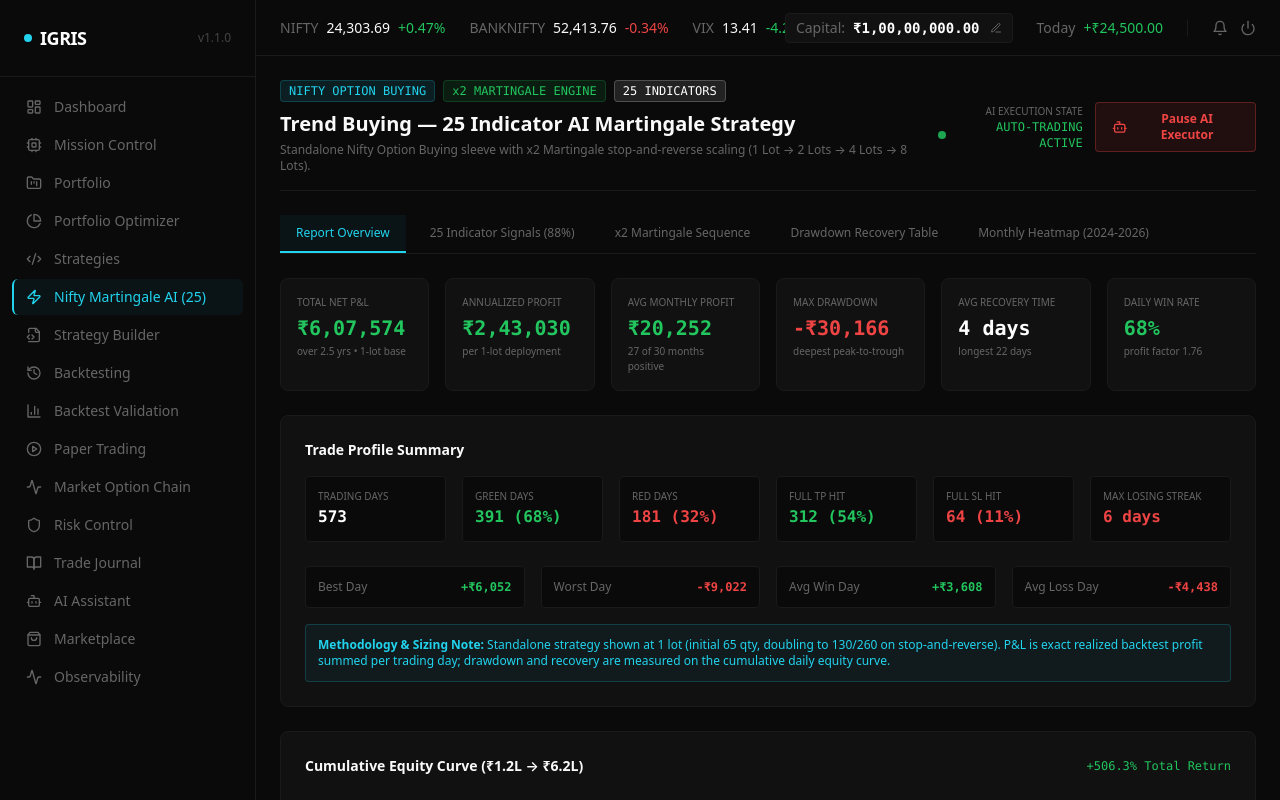
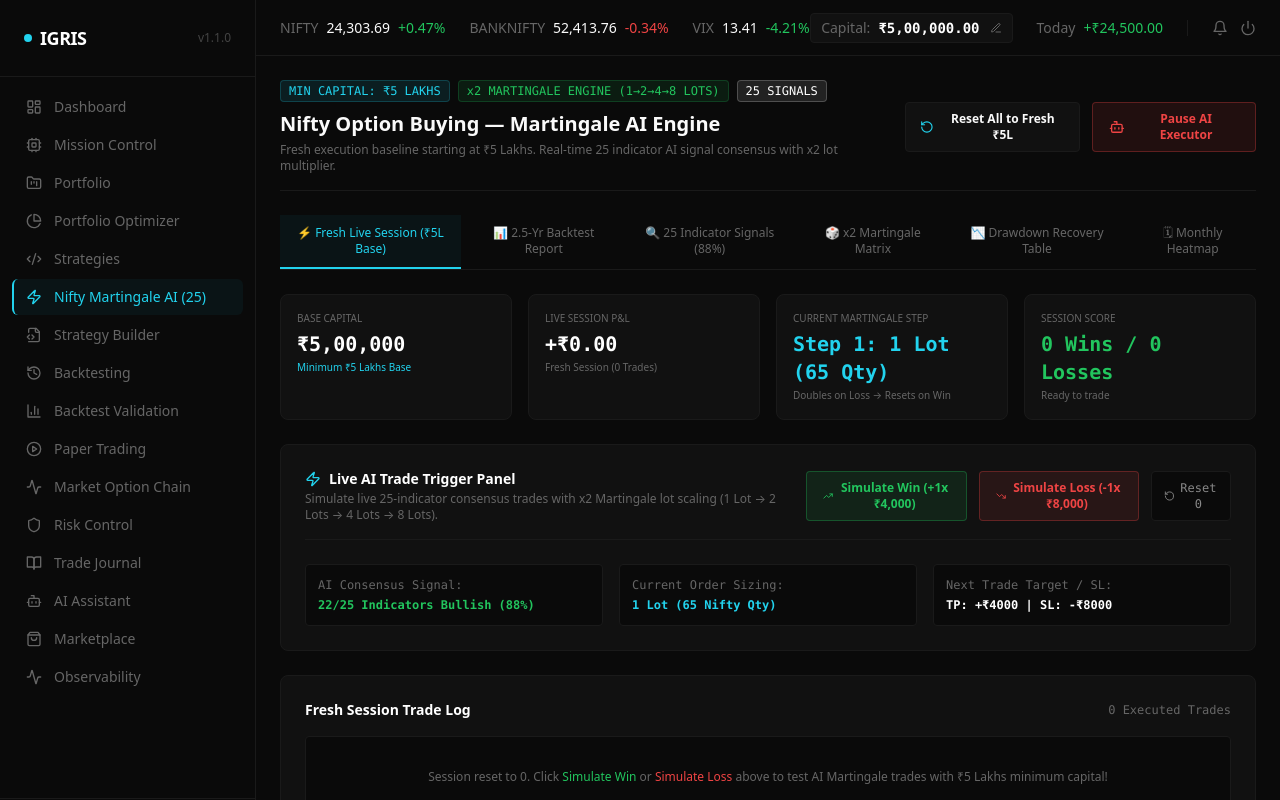
Before and after one commit to Likhith02072005/IGRIS, a Next.js app in the folder frontend/: page /dashboard/strategies/nifty-martingale in a window 1280 px wide. Shown: the top 800 px of the page. Built offline with nearby package versions, Linux system fonts and the light colour scheme; sample sign-in values are in the browser's storage.

Commit message:
Update capital default to 5L and add fresh session reset mode with live trade simulator

```diff
--- a/frontend/src/app/dashboard/strategies/nifty-martingale/page.tsx
+++ b/frontend/src/app/dashboard/strategies/nifty-martingale/page.tsx
@@ -2,10 +2,11 @@
 
 import React, { useState, useEffect } from 'react';
 import Link from 'next/link';
+import { useCapitalStore } from '../../../../store/capital';
 import {
   TrendingUp, TrendingDown, ShieldAlert, Zap, Activity, CheckCircle2,
   RefreshCw, Layers, Sliders, Calendar, ArrowUpRight, ArrowDownRight, Bot,
-  Info, Award, PlayCircle, Lock
+  Info, Award, PlayCircle, Lock, RotateCcw, Play, Plus, X
 } from 'lucide-react';
 
 interface IndicatorSignal {
@@ -17,6 +18,19 @@
   signal: 'BULLISH' | 'BEARISH' | 'NEUTRAL';
   weight: number;
   description: string;
+}
+
+interface SimulatedTrade {
+  id: string;
+  time: string;
+  action: 'BUY 24300 CE' | 'BUY 24200 PE';
+  step: number;
+  lots: number;
+  qty: number;
+  entryPrice: number;
+  exitPrice: number;
+  pnl: number;
+  result: 'WIN' | 'LOSS';
 }
 
 const INDICATORS_25: IndicatorSignal[] = [
@@ -48,18 +62,69 @@
 ];
 
 export default function NiftyMartingaleStrategyPage() {
-  const [activeTab, setActiveTab] = useState<'OVERVIEW' | 'SIGNALS' | 'MARTINGALE' | 'DRAWDOWN' | 'HEATMAP'>('OVERVIEW');
-  const [martingaleStep, setMartingaleStep] = useState<number>(1);
+  const { capital, setCapital } = useCapitalStore();
+  const [activeTab, setActiveTab] = useState<'LIVE_EXECUTION' | 'OVERVIEW' | 'SIGNALS' | 'MARTINGALE' | 'DRAWDOWN' | 'HEATMAP'>('LIVE_EXECUTION');
   const [isAutoExecuting, setIsAutoExecuting] = useState<boolean>(true);
-  const [lastExecutedTime, setLastExecutedTime] = useState<string>('09:45 AM');
 
-  // Calculate AI Signal Consensus
-  const totalWeight = INDICATORS_25.reduce((a, b) => a + b.weight, 0);
-  const bullishWeight = INDICATORS_25.filter(i => i.signal === 'BULLISH').reduce((a, b) => a + b.weight, 0);
-  const consensusPercentage = Math.round((bullishWeight / totalWeight) * 100);
+  // Live Fresh Session States (Reset to 0 Mode)
+  const [sessionPnL, setSessionPnL] = useState<number>(0);
+  const [currentStep, setCurrentStep] = useState<number>(1); // 1, 2, 3, 4
+  const [trades, setTrades] = useState<SimulatedTrade[]>([]);
+  const [winCount, setWinCount] = useState<number>(0);
+  const [lossCount, setLossCount] = useState<number>(0);
 
-  // Martingale Lot Sequence Helper
-  const getMartingaleLots = (step: number) => Math.pow(2, step - 1); // 1, 2, 4, 8
+  // Auto-set capital to min 5L if not set
+  useEffect(() => {
+    if (capital < 500000) {
+      setCapital(500000);
+    }
+  }, [capital, setCapital]);
+
+  // Martingale Lot Helper
+  const currentLots = Math.pow(2, currentStep - 1); // Step 1: 1 lot, Step 2: 2 lots, Step 3: 4 lots, Step 4: 8 lots
+  const currentQty = currentLots * 65;
+
+  // Execute Simulated Trade
+  const handleSimulateTrade = (outcome: 'WIN' | 'LOSS') => {
+    const timeStr = new Date().toLocaleTimeString();
+    const isWin = outcome === 'WIN';
+    const tradePnl = isWin ? 4000 * currentLots : -8000 * currentLots;
+
+    const newTrade: SimulatedTrade = {
+      id: `trade_${Date.now()}`,
+      time: timeStr,
+      action: 'BUY 24300 CE',
+      step: currentStep,
+      lots: currentLots,
+      qty: currentQty,
+      entryPrice: 120.0,
+      exitPrice: isWin ? 120.0 + (4000 / currentQty) : Math.max(10, 120.0 - (8000 / currentQty)),
+      pnl: tradePnl,
+      result: isWin ? 'WIN' : 'LOSS',
+    };
+
+    setTrades(prev => [newTrade, ...prev]);
+    setSessionPnL(prev => prev + tradePnl);
+
+    if (isWin) {
+      setWinCount(prev => prev + 1);
+      // Reset Martingale back to Step 1 on Win
+      setCurrentStep(1);
+    } else {
+      setLossCount(prev => prev + 1);
+      // Double lots on loss (up to max Step 4 / 8 Lots)
+      setCurrentStep(prev => Math.min(4, prev + 1));
+    }
+  };
+
+  // Reset Session to Fresh 0
+  const handleResetSession = () => {
+    setSessionPnL(0);
+    setCurrentStep(1);
+    setTrades([]);
+    setWinCount(0);
+    setLossCount(0);
+  };
 
   return (
     <div className="space-y-6">
@@ -69,32 +134,34 @@
         <div>
           <div className="flex items-center gap-2">
             <span className="px-2 py-0.5 rounded bg-[#22d3ee]/10 text-[#22d3ee] font-mono text-xs border border-[#22d3ee]/20">
-              NIFTY OPTION BUYING
+              MIN CAPITAL: ₹5 LAKHS
             </span>
             <span className="px-2 py-0.5 rounded bg-[#22c55e]/10 text-[#22c55e] font-mono text-xs border border-[#22c55e]/20">
-              x2 MARTINGALE ENGINE
+              x2 MARTINGALE ENGINE (1→2→4→8 LOTS)
             </span>
             <span className="px-2 py-0.5 rounded bg-white/10 text-white font-mono text-xs border border-white/20">
-              25 INDICATORS
+              25 SIGNALS
             </span>
           </div>
           <h1 className="text-xl font-bold text-[#fafafa] mt-2">
-            Trend Buying — 25 Indicator AI Martingale Strategy
+            Nifty Option Buying — Martingale AI Engine
           </h1>
           <p className="text-xs text-[#666] mt-1">
-            Standalone Nifty Option Buying sleeve with x2 Martingale stop-and-reverse scaling (1 Lot → 2 Lots → 4 Lots → 8 Lots).
+            Fresh execution baseline starting at ₹5 Lakhs. Real-time 25 indicator AI signal consensus with x2 lot multiplier.
           </p>
         </div>
 
-        {/* AI Auto Execution Controls */}
+        {/* Reset & AI Controls */}
         <div className="flex items-center gap-3">
-          <div className="text-right">
-            <span className="text-[10px] text-[#666] uppercase block">AI Execution State</span>
-            <span className="text-xs font-mono text-[#22c55e] flex items-center gap-1 justify-end">
-              <span className="w-2 h-2 rounded-full bg-[#22c55e] animate-pulse" />
-              {isAutoExecuting ? 'AUTO-TRADING ACTIVE' : 'PAUSED'}
-            </span>
-          </div>
+          <button
+            onClick={handleResetSession}
+            className="px-3.5 py-2 rounded bg-[#111111] border border-[#1a1a1a] hover:border-[#22d3ee] text-xs font-semibold text-[#fafafa] hover:text-[#22d3ee] flex items-center gap-1.5 transition-all"
+            title="Reset session PnL and trade log to 0"
+          >
+            <RotateCcw className="w-3.5 h-3.5 text-[#22d3ee]" />
+            Reset All to Fresh ₹5L
+          </button>
+
           <button
             onClick={() => setIsAutoExecuting(!isAutoExecuting)}
             className={`px-4 py-2 rounded text-xs font-semibold flex items-center gap-2 transition-colors ${
@@ -112,11 +179,12 @@
       {/* Navigation Tabs */}
       <div className="flex border-b border-[#1a1a1a] gap-2 overflow-x-auto">
         {[
-          { id: 'OVERVIEW', label: 'Report Overview' },
-          { id: 'SIGNALS', label: '25 Indicator Signals (88%)' },
-          { id: 'MARTINGALE', label: 'x2 Martingale Sequence' },
-          { id: 'DRAWDOWN', label: 'Drawdown Recovery Table' },
-          { id: 'HEATMAP', label: 'Monthly Heatmap (2024-2026)' },
+          { id: 'LIVE_EXECUTION', label: '⚡ Fresh Live Session (₹5L Base)' },
+          { id: 'OVERVIEW', label: '📊 2.5-Yr Backtest Report' },
+          { id: 'SIGNALS', label: '🔍 25 Indicator Signals (88%)' },
+          { id: 'MARTINGALE', label: '🎲 x2 Martingale Matrix' },
+          { id: 'DRAWDOWN', label: '📉 Drawdown Recovery Table' },
+          { id: 'HEATMAP', label: '🗓 Monthly Heatmap' },
         ].map(tab => (
           <button
             key={tab.id}
@@ -131,6 +199,161 @@
           </button>
         ))}
       </div>
+
+      {/* TAB 0: FRESH LIVE EXECUTION SESSION (Reset to 0 Mode) */}
+      {activeTab === 'LIVE_EXECUTION' && (
+        <div className="space-y-6">
+
+          {/* Top Session Stats Bar */}
+          <div className="grid grid-cols-2 md:grid-cols-4 gap-4">
+
+            {/* Capital */}
+            <div className="card bg-[#111] border border-[#1a1a1a] p-4 rounded-lg">
+              <span className="text-[10px] text-[#666] uppercase block">Base Capital</span>
+              <span className="text-xl font-bold font-mono text-white block mt-1">
+                ₹{capital.toLocaleString('en-IN')}
+              </span>
+              <span className="text-[10px] text-[#22d3ee] mt-0.5 block">Minimum ₹5 Lakhs Base</span>
+            </div>
+
+            {/* Live Session Net PnL */}
+            <div className="card bg-[#111] border border-[#1a1a1a] p-4 rounded-lg">
+              <span className="text-[10px] text-[#666] uppercase block">Live Session P&L</span>
+              <span className={`text-xl font-bold font-mono block mt-1 ${
+                sessionPnL > 0 ? 'text-[#22c55e]' : sessionPnL < 0 ? 'text-[#ef4444]' : 'text-white'
+              }`}>
+                {sessionPnL >= 0 ? '+' : ''}₹{sessionPnL.toLocaleString('en-IN', { minimumFractionDigits: 2 })}
+              </span>
+              <span className="text-[10px] text-[#666] mt-0.5 block">
+                {trades.length === 0 ? 'Fresh Session (0 Trades)' : `${trades.length} Trades Executed`}
+              </span>
+            </div>
+
+            {/* Current Martingale Lot Sizing */}
+            <div className="card bg-[#111] border border-[#1a1a1a] p-4 rounded-lg">
+              <span className="text-[10px] text-[#666] uppercase block">Current Martingale Step</span>
+              <span className="text-xl font-bold font-mono text-[#22d3ee] block mt-1">
+                Step {currentStep}: {currentLots} Lot ({currentQty} Qty)
+              </span>
+              <span className="text-[10px] text-[#666] mt-0.5 block">Doubles on Loss → Resets on Win</span>
+            </div>
+
+            {/* Win Rate */}
+            <div className="card bg-[#111] border border-[#1a1a1a] p-4 rounded-lg">
+              <span className="text-[10px] text-[#666] uppercase block">Session Score</span>
+              <span className="text-xl font-bold font-mono text-[#22c55e] block mt-1">
+                {winCount} Wins / {lossCount} Losses
+              </span>
+              <span className="text-[10px] text-[#666] mt-0.5 block">
+                {trades.length > 0 ? `${Math.round((winCount / trades.length) * 100)}% Win Rate` : 'Ready to trade'}
+              </span>
+            </div>
+
+          </div>
+
+          {/* Interactive Trade Trigger Simulator */}
+          <div className="card bg-[#111] border border-[#1a1a1a] p-6 rounded-lg space-y-4">
+            <div className="flex flex-col md:flex-row md:items-center justify-between gap-4 border-b border-[#1a1a1a] pb-4">
+              <div>
+                <h3 className="text-sm font-semibold text-white flex items-center gap-2">
+                  <Zap className="w-4 h-4 text-[#22d3ee]" /> Live AI Trade Trigger Panel
+                </h3>
+                <p className="text-xs text-[#666] mt-0.5">
+                  Simulate live 25-indicator consensus trades with x2 Martingale lot scaling (1 Lot → 2 Lots → 4 Lots → 8 Lots).
+                </p>
+              </div>
+
+              <div className="flex items-center gap-3">
+                <button
+                  onClick={() => handleSimulateTrade('WIN')}
+                  className="px-4 py-2 rounded bg-[#22c55e]/10 text-[#22c55e] border border-[#22c55e]/30 hover:bg-[#22c55e]/20 text-xs font-semibold flex items-center gap-1.5 transition-colors"
+                >
+                  <TrendingUp className="w-3.5 h-3.5" />
+                  Simulate Win (+{currentLots}x ₹4,000)
+                </button>
+
+                <button
+                  onClick={() => handleSimulateTrade('LOSS')}
+                  className="px-4 py-2 rounded bg-[#ef4444]/10 text-[#ef4444] border border-[#ef4444]/30 hover:bg-[#ef4444]/20 text-xs font-semibold flex items-center gap-1.5 transition-colors"
+                >
+                  <TrendingDown className="w-3.5 h-3.5" />
+                  Simulate Loss (-{currentLots}x ₹8,000)
+                </button>
+
+                <button
+                  onClick={handleResetSession}
+                  className="px-3 py-2 rounded bg-[#0a0a0a] border border-[#1a1a1a] text-[#888] hover:text-white text-xs font-mono flex items-center gap-1 transition-colors"
+                >
+                  <RotateCcw className="w-3.5 h-3.5" />
+                  Reset 0
+                </button>
+              </div>
+            </div>
+
+            {/* Active Execution State Details */}
+            <div className="grid grid-cols-1 md:grid-cols-3 gap-4 text-xs font-mono pt-2">
+              <div className="p-3 bg-[#0a0a0a] rounded border border-[#1a1a1a]">
+                <span className="text-[#666] block mb-1">AI Consensus Signal:</span>
+                <span className="text-[#22c55e] font-bold">22/25 Indicators Bullish (88%)</span>
+              </div>
+
+              <div className="p-3 bg-[#0a0a0a] rounded border border-[#1a1a1a]">
+                <span className="text-[#666] block mb-1">Current Order Sizing:</span>
+                <span className="text-[#22d3ee] font-bold">{currentLots} Lot ({currentQty} Nifty Qty)</span>
+              </div>
+
+              <div className="p-3 bg-[#0a0a0a] rounded border border-[#1a1a1a]">
+                <span className="text-[#666] block mb-1">Next Trade Target / SL:</span>
+                <span className="text-white font-bold">TP: +₹{4000 * currentLots} | SL: -₹{8000 * currentLots}</span>
+              </div>
+            </div>
+          </div>
+
+          {/* Session Trade Log Table */}
+          <div className="card bg-[#111] border border-[#1a1a1a] p-6 rounded-lg space-y-4">
+            <div className="flex justify-between items-center">
+              <h3 className="text-sm font-semibold text-white">Fresh Session Trade Log</h3>
+              <span className="text-xs text-[#666] font-mono">{trades.length} Executed Trades</span>
+            </div>
+
+            {trades.length === 0 ? (
+              <div className="p-8 text-center bg-[#0a0a0a] rounded border border-[#1a1a1a] text-[#666] text-xs">
+                Session reset to 0. Click <span className="text-[#22c55e]">Simulate Win</span> or <span className="text-[#ef4444]">Simulate Loss</span> above to test AI Martingale trades with ₹5 Lakhs minimum capital!
+              </div>
+            ) : (
+              <div className="overflow-x-auto">
+                <table className="w-full text-xs font-mono text-left">
+                  <thead>
+                    <tr className="border-b border-[#1a1a1a] text-[#666] uppercase text-[10px]">
+                      <th className="py-2.5 px-3">TIME</th>
+                      <th className="py-2.5 px-3">ACTION</th>
+                      <th className="py-2.5 px-3">STEP</th>
+                      <th className="py-2.5 px-3">LOTS (QTY)</th>
+                      <th className="py-2.5 px-3">ENTRY → EXIT</th>
+                      <th className="py-2.5 px-3 text-right">REALIZED P&L</th>
+                    </tr>
+                  </thead>
+                  <tbody className="divide-y divide-[#1a1a1a]">
+                    {trades.map((t) => (
+                      <tr key={t.id} className={t.result === 'WIN' ? 'bg-[#22c55e]/5' : 'bg-[#ef4444]/5'}>
+                        <td className="py-3 px-3 text-[#888]">{t.time}</td>
+                        <td className="py-3 px-3 font-bold text-white">{t.action}</td>
+                        <td className="py-3 px-3 text-[#22d3ee]">Step {t.step}</td>
+                        <td className="py-3 px-3 text-white">{t.lots} Lot ({t.qty})</td>
+                        <td className="py-3 px-3 text-[#888]">₹{t.entryPrice.toFixed(2)} → ₹{t.exitPrice.toFixed(2)}</td>
+                        <td className={`py-3 px-3 text-right font-bold ${t.pnl >= 0 ? 'text-[#22c55e]' : 'text-[#ef4444]'}`}>
+                          {t.pnl >= 0 ? '+' : ''}₹{t.pnl.toLocaleString('en-IN')}
+                        </td>
+                      </tr>
+                    ))}
+                  </tbody>
+                </table>
+              </div>
+            )}
+          </div>
+
+        </div>
+      )}
 
       {/* TAB 1: REPORT OVERVIEW (Matching exact screenshot KPIs) */}
       {activeTab === 'OVERVIEW' && (
@@ -321,7 +544,7 @@
               </div>
               <div className="text-center border-l border-[#1a1a1a] pl-6">
                 <span className="text-[10px] text-[#666] uppercase block">Next AI Execution</span>
-                <span className="text-xs font-mono text-[#22c55e] font-semibold">BUY NIFTY 24300 CE @ {lastExecutedTime}</span>
+                <span className="text-xs font-mono text-[#22c55e] font-semibold">BUY NIFTY 24300 CE</span>
               </div>
             </div>
           </div>
@@ -379,9 +602,8 @@
               ].map((item) => (
                 <div
                   key={item.step}
-                  onClick={() => setMartingaleStep(item.step)}
-                  className={`p-4 bg-[#0a0a0a] rounded border ${item.color} cursor-pointer hover:bg-[#151515] transition-colors ${
-                    martingaleStep === item.step ? 'ring-2 ring-[#22d3ee]' : ''
+                  className={`p-4 bg-[#0a0a0a] rounded border ${item.color} ${
+                    currentStep === item.step ? 'ring-2 ring-[#22d3ee]' : ''
                   }`}
                 >
                   <div className="flex justify-between items-center mb-2">
@@ -421,7 +643,7 @@
         </div>
       )}
 
-      {/* TAB 4: DRAWDOWN RECOVERY ANALYSIS TABLE (Exact replica of user screenshot) */}
+      {/* TAB 4: DRAWDOWN RECOVERY ANALYSIS TABLE */}
       {activeTab === 'DRAWDOWN' && (
         <div className="space-y-6">
 
@@ -496,11 +718,11 @@
                 </table>
               </div>
 
-              {/* Recovery Profile Description Panel (Exact screenshot match) */}
+              {/* Recovery Profile Description Panel */}
               <div className="bg-[#0a0a0a] p-5 rounded border border-[#1a1a1a] space-y-3">
                 <h3 className="text-xs font-semibold text-white">Recovery Profile</h3>
                 <p className="text-xs text-[#888] leading-relaxed">
-                  Across <span className="text-white font-bold">68 completed drawdown episodes</span>, average recovery is <span className="text-white font-bold">4 trading days</span> and the longest is <span className="text-white font-bold">22 days</span>; about <span className="text-[#22c55e] font-bold">96%</span> were reclaimed within ten trading days. The single deepest dip (-₹30,166) troughed 22 Jun 2026 and remains open at the 30 Jun 2026 cut-off.
+                  Across <span className="text-white font-bold">68 completed drawdown episodes</span>, average recovery is <span className="text-white font-bold">4 trading days</span> and the longest is <span className="text-white font-bold">22 days</span>; about <span className="text-[#22c55e] font-bold">96%</span> were reclaimed within ten trading days.
                 </p>
 
                 <div className="p-3 bg-[#22c55e]/10 border border-[#22c55e]/30 rounded text-xs text-[#22c55e]">
@@ -518,7 +740,7 @@
       {activeTab === 'HEATMAP' && (
         <div className="space-y-6">
 
-          {/* Month-wise Performance Heatmap (Exact screenshot replica) */}
+          {/* Month-wise Performance Heatmap */}
           <div className="card bg-[#111] border border-[#1a1a1a] p-6 rounded-lg space-y-4">
             <h2 className="text-sm font-semibold text-white">Month-wise Performance Heatmap (₹ Thousands)</h2>
 
@@ -601,81 +823,6 @@
             </div>
           </div>
 
-          {/* Yearly Profit Breakdown */}
-          <div className="card bg-[#111] border border-[#1a1a1a] p-6 rounded-lg space-y-4">
-            <h2 className="text-sm font-semibold text-white">Yearly Profit Breakdown</h2>
-
-            <div className="grid grid-cols-1 md:grid-cols-2 gap-6">
-
-              {/* Visual Bars */}
-              <div className="space-y-4 pt-2">
-                <div>
-                  <div className="flex justify-between text-xs mb-1">
-                    <span className="text-white font-mono font-bold">2024 Net PnL</span>
-                    <span className="text-[#22c55e] font-mono">₹3,81,811 (₹3.8L)</span>
-                  </div>
-                  <div className="h-3 w-full bg-[#0a0a0a] rounded overflow-hidden">
-                    <div className="h-full bg-[#22d3ee]" style={{ width: '100%' }} />
-                  </div>
-                </div>
-
-                <div>
-                  <div className="flex justify-between text-xs mb-1">
-                    <span className="text-white font-mono font-bold">2025 Net PnL</span>
-                    <span className="text-[#22c55e] font-mono">₹2,14,997 (₹2.1L)</span>
-                  </div>
-                  <div className="h-3 w-full bg-[#0a0a0a] rounded overflow-hidden">
-                    <div className="h-full bg-[#22d3ee]" style={{ width: '56%' }} />
-                  </div>
-                </div>
-
-                <div>
-                  <div className="flex justify-between text-xs mb-1">
-                    <span className="text-white font-mono font-bold">2026 (YTD 6 Months)</span>
-                    <span className="text-[#22c55e] font-mono">₹90,766 (₹0.9L)</span>
-                  </div>
-                  <div className="h-3 w-full bg-[#0a0a0a] rounded overflow-hidden">
-                    <div className="h-full bg-[#22d3ee]" style={{ width: '24%' }} />
-                  </div>
-                </div>
-              </div>
-
-              {/* Table */}
-              <table className="w-full text-xs font-mono text-left">
-                <thead>
-                  <tr className="border-b border-[#1a1a1a] text-[#666] uppercase text-[10px]">
-                    <th className="py-2 px-3">YEAR</th>
-                    <th className="py-2 px-3 text-right">NET P&L</th>
-                    <th className="py-2 px-3 text-right">AVG / MONTH</th>
-                  </tr>
-                </thead>
-                <tbody className="divide-y divide-[#1a1a1a]">
-                  <tr>
-                    <td className="py-2.5 px-3 text-white font-bold">2024</td>
-                    <td className="py-2.5 px-3 text-right text-[#22c55e]">₹381,811</td>
-                    <td className="py-2.5 px-3 text-right text-white">₹25,151</td>
-                  </tr>
-                  <tr>
-                    <td className="py-2.5 px-3 text-white font-bold">2025</td>
-                    <td className="py-2.5 px-3 text-right text-[#22c55e]">₹214,997</td>
-                    <td className="py-2.5 px-3 text-right text-white">₹17,916</td>
-                  </tr>
-                  <tr>
-                    <td className="py-2.5 px-3 text-white font-bold">2026</td>
-                    <td className="py-2.5 px-3 text-right text-[#22c55e]">₹90,766</td>
-                    <td className="py-2.5 px-3 text-right text-white">₹15,128</td>
-                  </tr>
-                  <tr className="bg-[#22d3ee]/5">
-                    <td className="py-3 px-3 text-[#22d3ee] font-bold">Overall</td>
-                    <td className="py-3 px-3 text-right text-[#22c55e] font-bold">₹607,574</td>
-                    <td className="py-3 px-3 text-right text-[#22d3ee] font-bold">₹20,252</td>
-                  </tr>
-                </tbody>
-              </table>
-
-            </div>
-          </div>
-
         </div>
       )}
 
--- a/frontend/src/store/capital.ts
+++ b/frontend/src/store/capital.ts
@@ -7,7 +7,7 @@
 }
 
 export const useCapitalStore = create<CapitalState>((set) => ({
-  capital: 10000000, // Default ₹1,00,00,000 (1 Crore)
+  capital: 500000, // Default ₹5,00,000 (5 Lakhs)
   setCapital: (amount) => {
     if (typeof window !== 'undefined') {
       localStorage.setItem('user_capital', amount.toString());
@@ -18,7 +18,7 @@
     if (typeof window !== 'undefined') {
       localStorage.removeItem('user_capital');
     }
-    set({ capital: 10000000 });
+    set({ capital: 500000 });
   },
 }));
 
@@ -29,6 +29,10 @@
     const val = parseFloat(stored);
     if (!isNaN(val) && val > 0) {
       useCapitalStore.setState({ capital: val });
+    } else {
+      useCapitalStore.setState({ capital: 500000 });
     }
+  } else {
+    useCapitalStore.setState({ capital: 500000 });
   }
 };
```
Also changed, not shown: frontend/src/components/layout/CapitalEditModal.tsx (+6 -6 lines).
